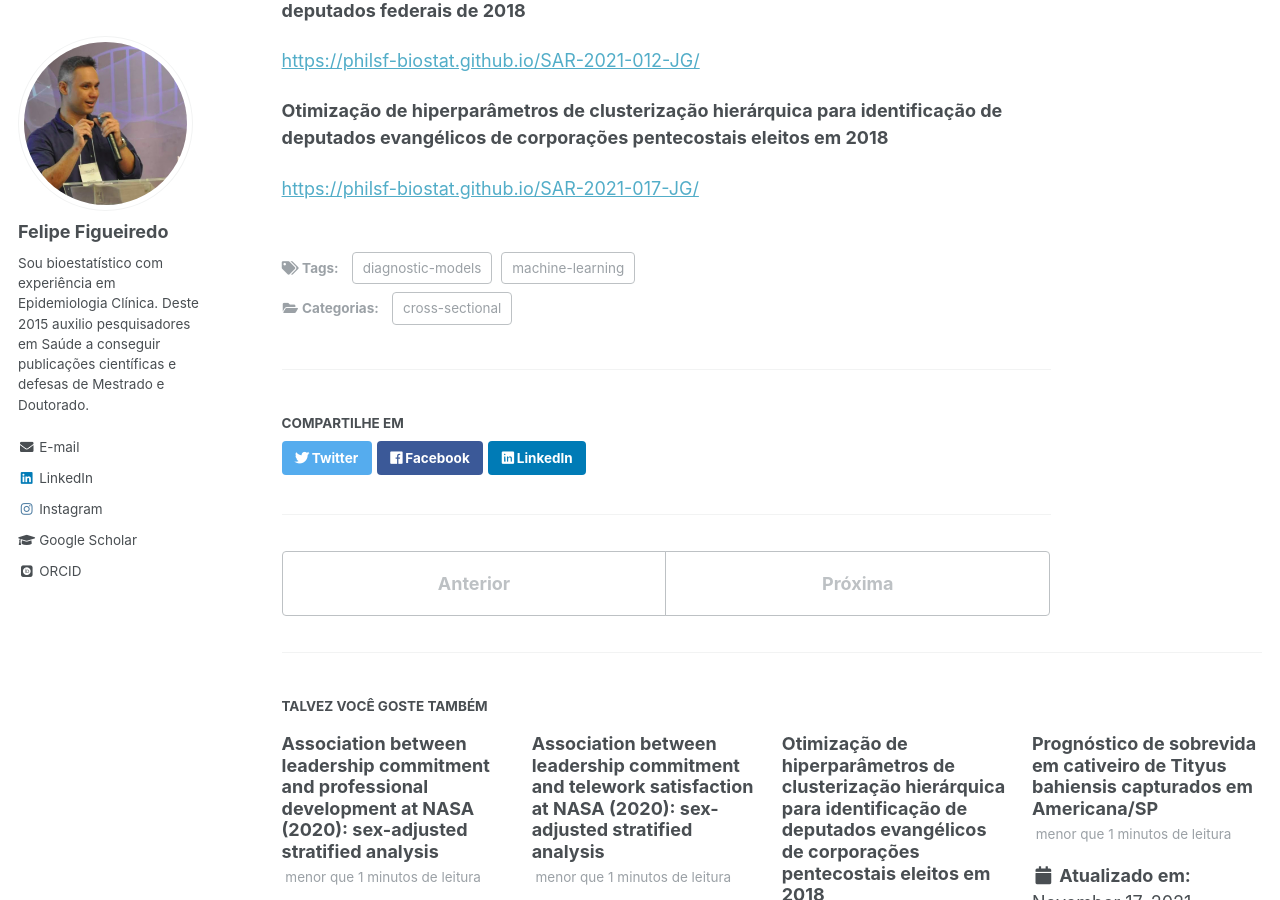
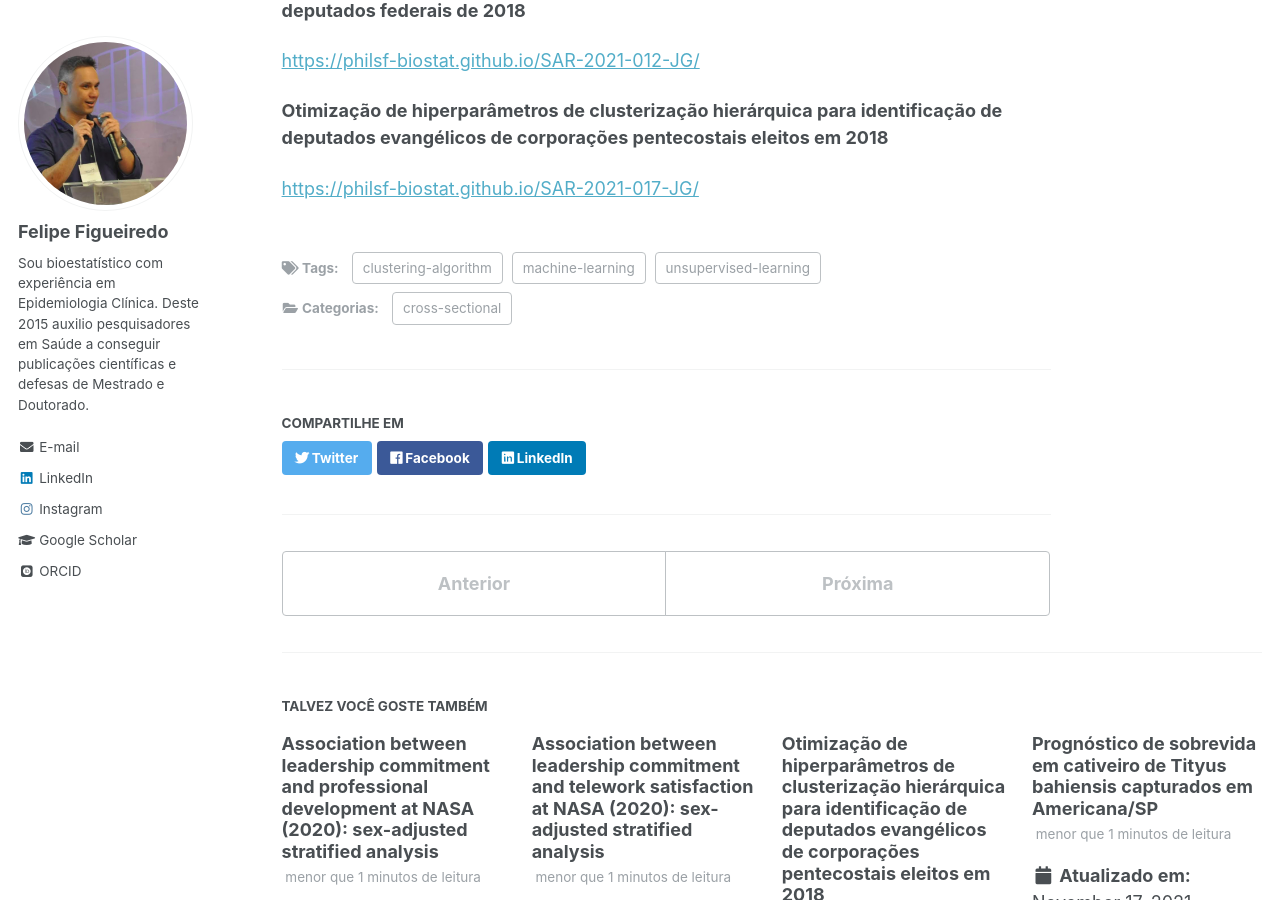
Before and after one commit to philsf-biostat/philsf-biostat.github.io, a Jekyll site: the page built from _posts/2021-10-27-SAR-2021-011.md, in a window 1280 px wide and 900 px high, scrolled down 1163 px. Built offline with Jekyll 4.4.1, drawn with Linux system fonts in a browser that asks for light colours; some web fonts are replaced.

Commit message:
tags updated

```diff
--- a/_posts/2021-10-27-SAR-2021-011.md
+++ b/_posts/2021-10-27-SAR-2021-011.md
@@ -8,8 +8,9 @@ redirect_from:
 categories:
   - cross-sectional
 tags:
-  - diagnostic-models
   - machine-learning
+  - unsupervised-learning
+  - clustering-algorithm
 ---
 1. Avaliar número ideal de clusters de acordo em um dendograma de
    clusterização hierárquica, para uso do kmeans.
```
Also changed, not shown: _posts/2021-10-18-SAR-2021-012.md (+1 -0 lines), _posts/2021-11-18-SAR-2021-017.md (+2 -0 lines).
